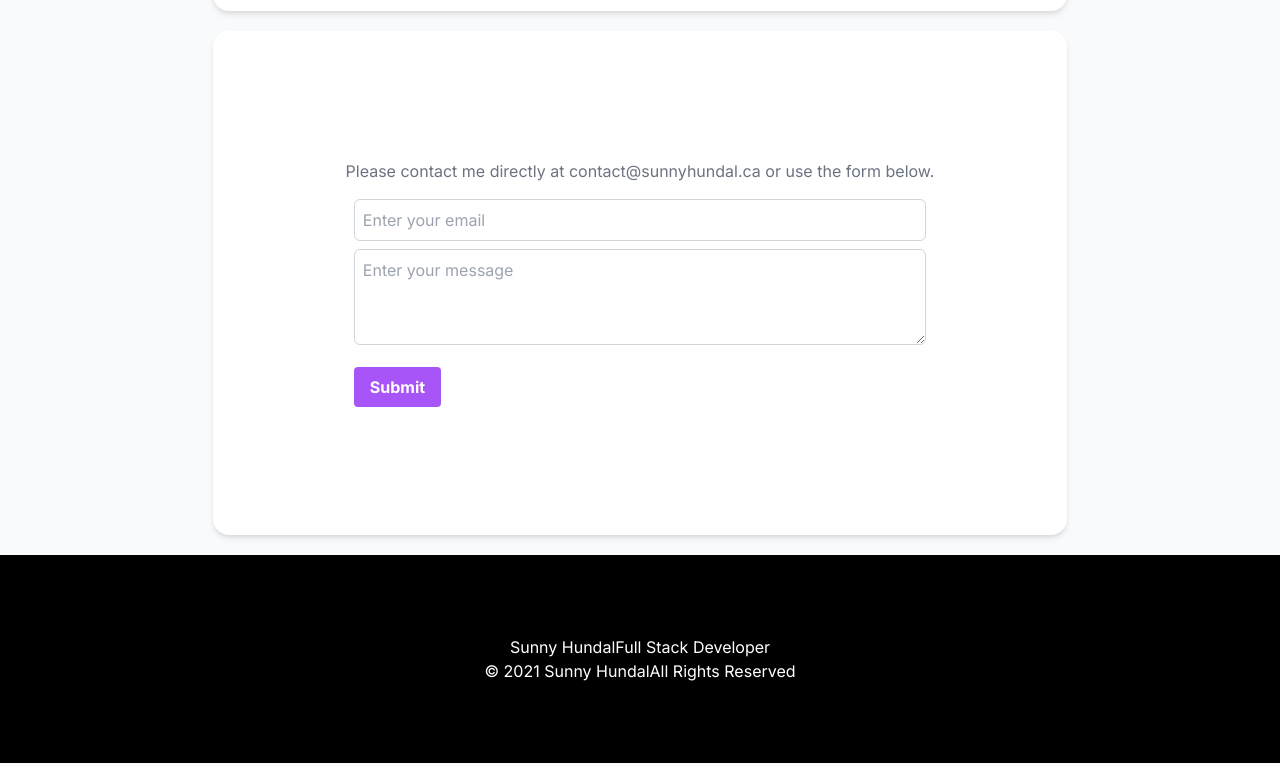
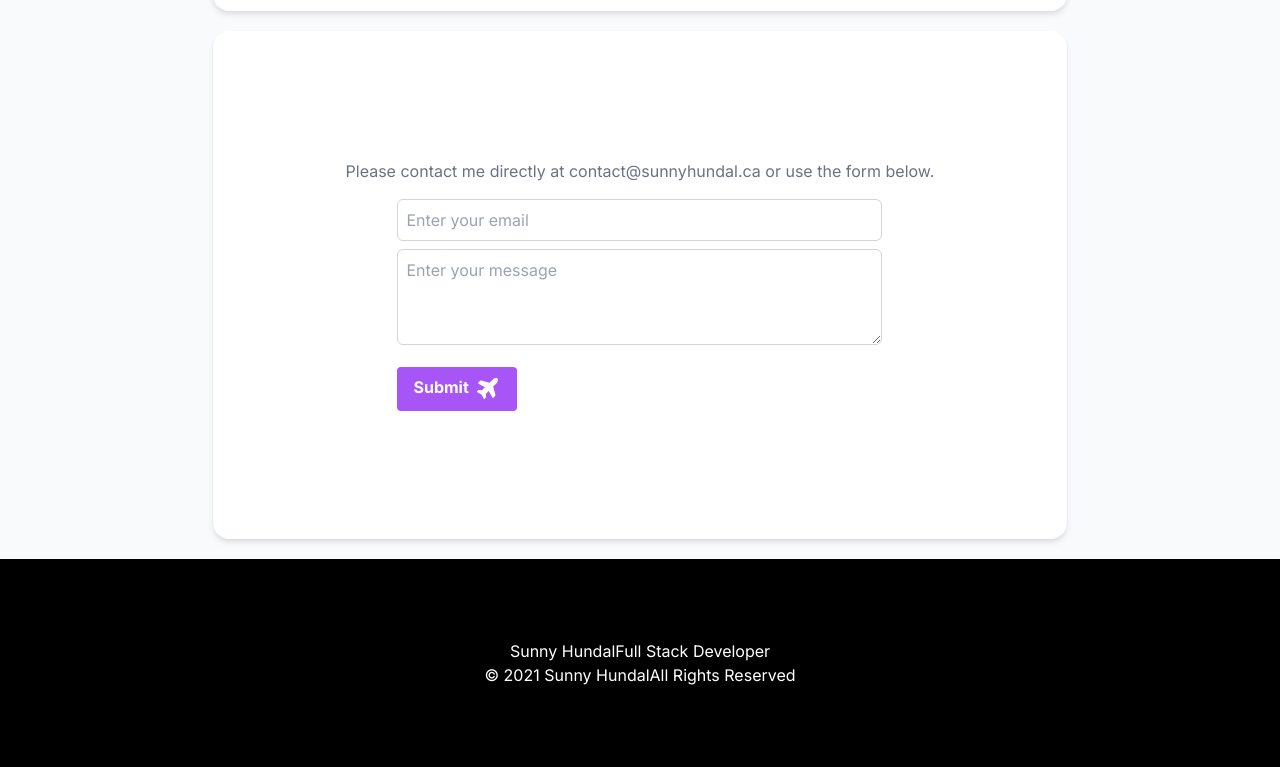
Before and after one commit to Sunnyhundal/Portfolio, a Next.js app in the folder portfolio/: page / in a window 1280 px wide. Shown: the part 5289-6056 px from the top of the page. Built offline with nearby package versions, Linux system fonts and the light colour scheme.

Commit message:
Animate plane icon for submit button

```diff
--- a/portfolio/components/contact.tsx
+++ b/portfolio/components/contact.tsx
@@ -1,4 +1,7 @@
 import React from "react";
+import { FontAwesomeIcon } from "@fortawesome/react-fontawesome";
+import { faPlane } from "@fortawesome/free-solid-svg-icons";
+import { Span } from "next/dist/trace";
 
 export default function Contact() {
   return (
@@ -22,10 +25,16 @@ export default function Contact() {
           placeholder="Enter your message"
         ></textarea>
         <button
-          className="mt-4 bg-purple-500 hover:bg-purple-600 text-white font-bold py-2 px-4 rounded"
+          className="flex mt-4 bg-purple-500 hover:bg-purple-600 text-white font-bold py-2 px-4 rounded"
           type="submit"
         >
-          Submit
+          Submit{" "}
+          <span className="ml-2">
+            <FontAwesomeIcon
+              icon={faPlane}
+              className="-rotate-45 hover:animate-bounce w-6 h-6"
+            />
+          </span>
         </button>
       </form>
     </div>
--- a/portfolio/package.json
+++ b/portfolio/package.json
@@ -9,6 +9,11 @@
     "lint": "next lint"
   },
   "dependencies": {
+    "@fortawesome/fontawesome-svg-core": "^6.5.1",
+    "@fortawesome/free-brands-svg-icons": "^6.5.1",
+    "@fortawesome/free-regular-svg-icons": "^6.5.1",
+    "@fortawesome/free-solid-svg-icons": "^6.5.1",
+    "@fortawesome/react-fontawesome": "^0.2.0",
     "framer-motion": "^10.16.16",
     "next": "14.0.4",
     "react": "^18",
```
Also changed, not shown: 1 other file (tests, documents, lock files or other folders).
